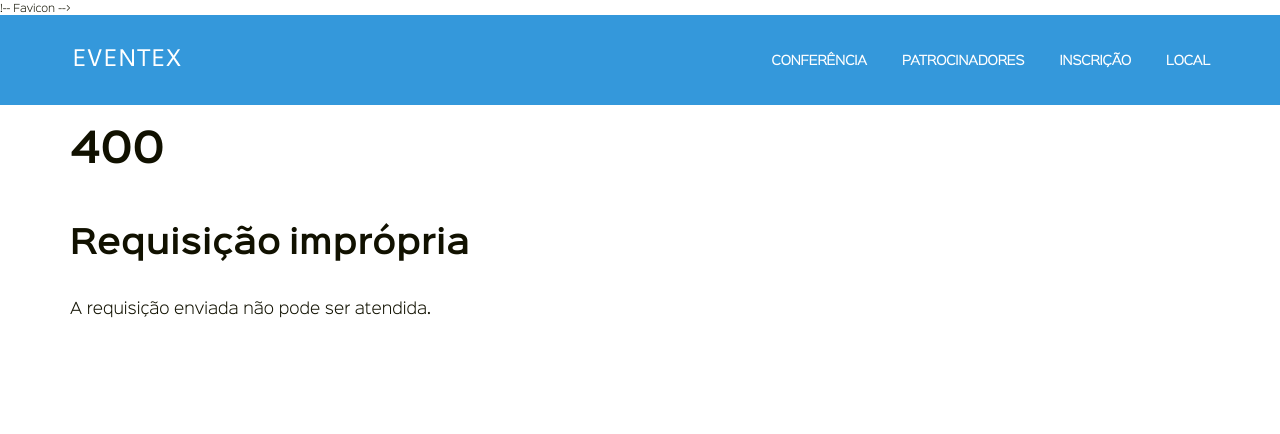
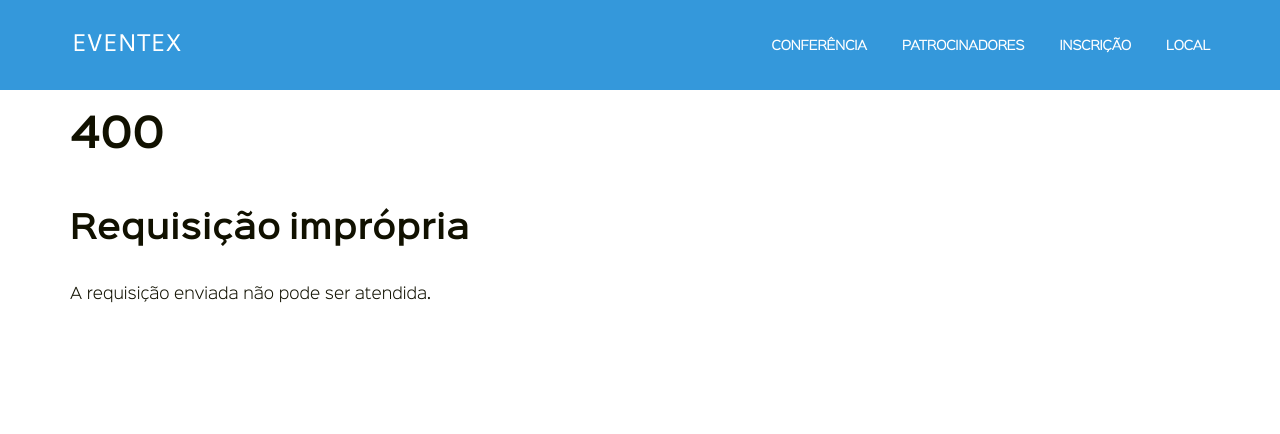
Before and after one commit to hugopenna/wttd, a Django app: template eventex/core/templates/400.html in a window 1280 px wide. Shown: the top 434 px of the page. Run offline with Django 3.2, Linux system fonts and the light colour scheme; the template is opened without the code that fills it, so the values that code supplies are empty.

Commit message:
typo no template

```diff
--- a/eventex/core/templates/400.html
+++ b/eventex/core/templates/400.html
@@ -10,7 +10,7 @@
         <meta name="author" content="wttd">
         <meta name="viewport" content="width=device-width, initial-scale=1.0, maximum-scale=1.0, user-scalable=no" />
 
-               !-- Favicon -->
+        <!-- Favicon -->
         <link href="{% static 'img/favicon.ico' %}" rel="shortcut icon">
 
         <!-- CSS -->
--- a/eventex/core/templates/403.html
+++ b/eventex/core/templates/403.html
@@ -10,7 +10,7 @@
         <meta name="author" content="wttd">
         <meta name="viewport" content="width=device-width, initial-scale=1.0, maximum-scale=1.0, user-scalable=no" />
 
-               !-- Favicon -->
+        <!-- Favicon -->
         <link href="{% static 'img/favicon.ico' %}" rel="shortcut icon">
 
         <!-- CSS -->
--- a/eventex/core/templates/404.html
+++ b/eventex/core/templates/404.html
@@ -10,7 +10,7 @@
         <meta name="author" content="wttd">
         <meta name="viewport" content="width=device-width, initial-scale=1.0, maximum-scale=1.0, user-scalable=no" />
 
-        !-- Favicon -->
+        <!-- Favicon -->
         <link href="{% static 'img/favicon.ico' %}" rel="shortcut icon">
 
         <!-- CSS -->
--- a/eventex/core/templates/500.html
+++ b/eventex/core/templates/500.html
@@ -10,7 +10,7 @@
         <meta name="author" content="wttd">
         <meta name="viewport" content="width=device-width, initial-scale=1.0, maximum-scale=1.0, user-scalable=no" />
 
-                !-- Favicon -->
+        <!-- Favicon -->
         <link href="{% static 'img/favicon.ico' %}" rel="shortcut icon">
 
         <!-- CSS -->
```
